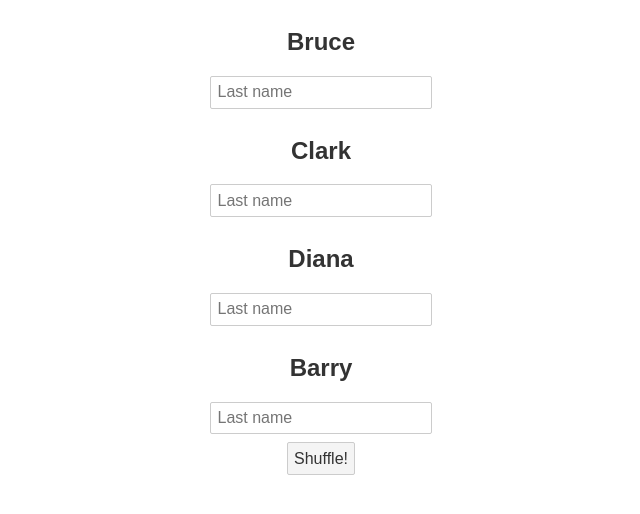
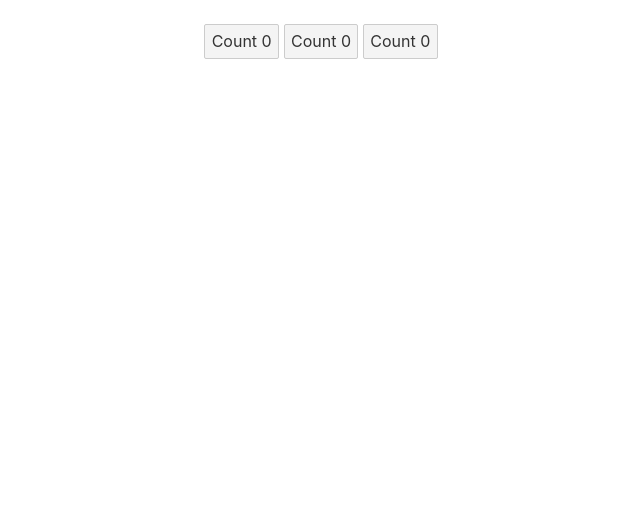
Before and after one commit to DCT-Berinyuy/Learn_Svelte, a Svelte app: page / in a window 1280 px wide. Shown: the top 514 px of the page, without its empty margins (319-959 px from the left). Built offline with nearby package versions, Linux system fonts and the light colour scheme.

Commit message:
event handling

```diff
--- a/src/App.svelte
+++ b/src/App.svelte
@@ -1,27 +1,37 @@
 <!--	JavaScript	-->
 <script>
-	import { shuffle } from "lodash";
-	let names = ["Bruce", "Clark", "Diana", "Barry"];
-	const shuffleNames = () => {
-		names = shuffle(names);
-	};
+	let count = 0; //Make sure you use let not const bcs we're going to change count
+	function handleClick(event, stepSize) {
+		console.log(event)
+		count += stepSize;
+	}
 </script>
 
 <!--	HTML	-->
 <main>
-	{#each names as name (name)}
-		<h2>{name}</h2>
-		<input placeholder="Last name" />
-	{/each}
-	<div>
-		<button on:click={shuffleNames}>Shuffle!</button>
-	</div>
+	<button on:click={() => (count = count + 1)}>Count {count}</button> <!--In svelte, to listen to an event, we use the on:click-->
+	<button on:click={(event) => handleClick(event, 5)}>Count {count}</button>
+	<button on:click={(event) => handleClick(event, 10)}>Count {count}</button>
 </main>
 
 <!--	CSS		-->
 <style>
 	main {
 		text-align: center;
-		font-family: sans-serif;
+		padding: 1em;
+		max-width: 240px;
+		margin: 0 auto;
+	}
+	h1 {
+		color: #ff3e00;
+		text-transform: uppercase;
+		font-size: 4em;
+		font-weight: 100;
+	}
+
+	@media (min-width: 640px) {
+		main {
+			max-width: none;
+		}
 	}
 </style>
```
